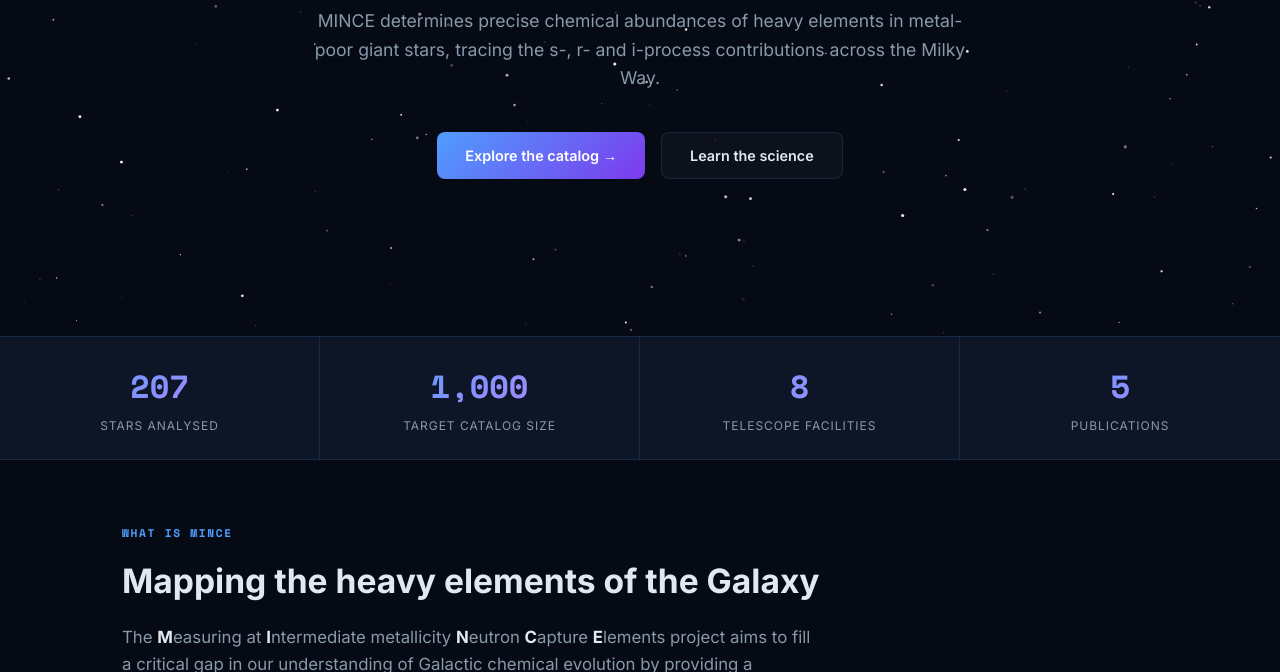
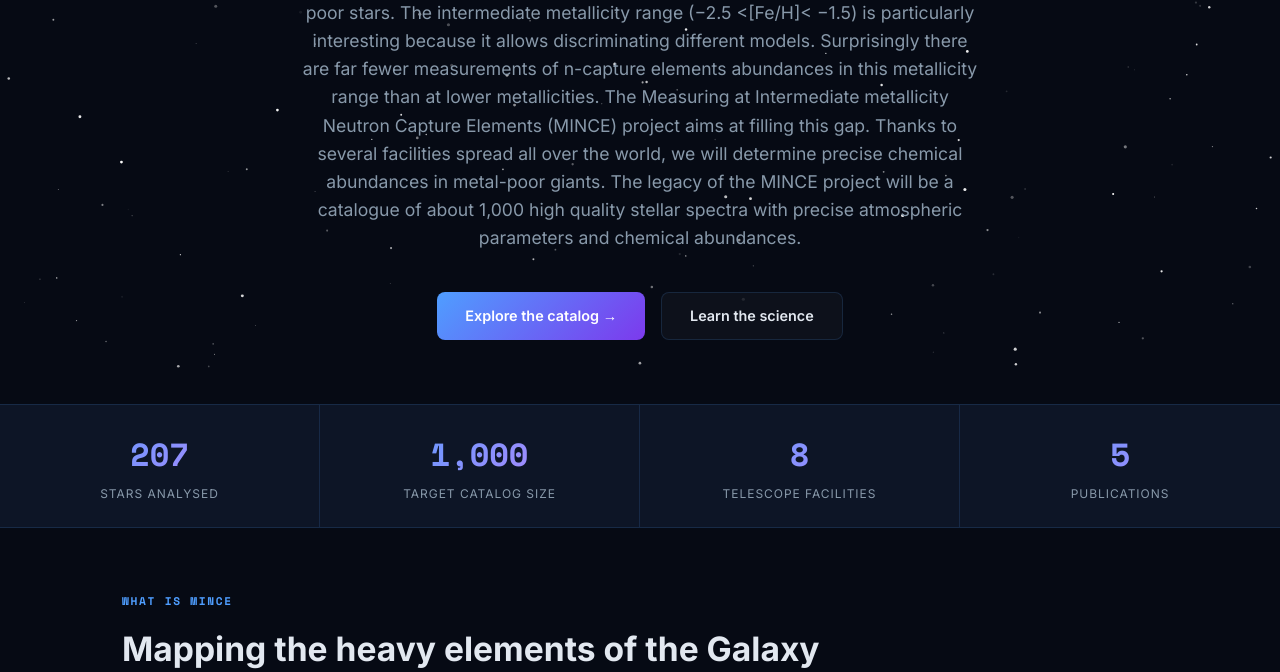
Before and after one commit to StarCat8/mince-siter, a plain HTML site: page index.html in a window 1280 px wide. Shown: the part 428-1100 px from the top of the page. Drawn offline with nearby package versions, Linux system fonts and the light colour scheme.

Commit message:
Revise project description in index.html
Updated the project description to include details about the MINCE project and its significance in studying neutron capture elements in metal-poor stars.

```diff
--- a/index.html
+++ b/index.html
@@ -86,7 +86,10 @@
 <div class="hero">
   <div class="hero-badge">Legacy spectroscopic survey</div>
   <h1>Neutron capture elements<br>at <span class="hl">intermediate metallicity</span></h1>
-  <p>MINCE determines precise chemical abundances of heavy elements in metal-poor giant stars, tracing the s-, r- and i-process contributions across the Milky Way.</p>
+  <p>The understanding of the physics of the different neutron capture processes (slow, rapid and possibly intermediate) and the comprehension of the Milky Way chemical evolution require precise abundances of n-capture elements in metal-poor stars.  The intermediate metallicity range (−2.5 <[Fe/H]<  −1.5) is particularly interesting because it allows discriminating different models. Surprisingly there are far fewer measurements of n-capture elements abundances in this metallicity range than at lower metallicities.
+The Measuring at Intermediate metallicity Neutron Capture Elements (MINCE) project aims at filling this gap.
+
+Thanks to several facilities spread all over the world, we will determine precise chemical abundances in metal-poor giants.  The legacy of the MINCE project will be a catalogue of about 1,000 high quality stellar spectra with precise atmospheric parameters and chemical abundances.</p>
   <div class="hero-btns">
     <a href="data.html" class="btn-primary">Explore the catalog →</a>
     <a href="science.html" class="btn-outline">Learn the science</a>
```
